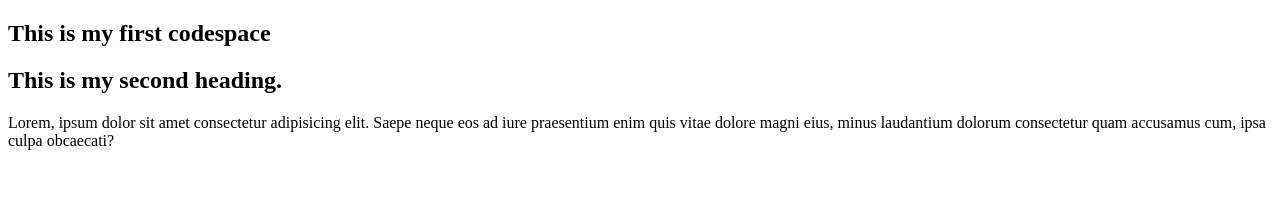
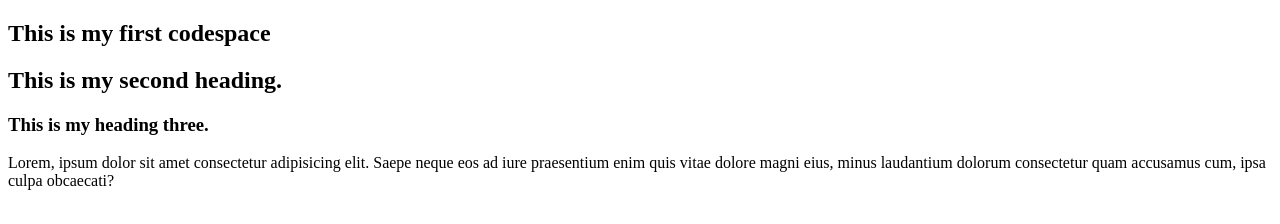
Before and after one commit to ritikkrkasera/html_learn, a plain HTML site: page index.html in a window 1280 px wide. Drawn offline with Linux system fonts and the light colour scheme.

Commit message:
added heading three

```diff
--- a/index.html
+++ b/index.html
@@ -8,6 +8,7 @@
 <body>
     <h2>This is my first codespace</h2>
     <h2>This is my second heading. </h2>
+    <h3>This is my heading three. </h3>
     <p>Lorem, ipsum dolor sit amet consectetur adipisicing elit. Saepe neque eos ad iure praesentium enim quis vitae dolore magni eius, minus laudantium dolorum consectetur quam accusamus cum, ipsa culpa obcaecati?</p>
 </body>
 </html>
```
